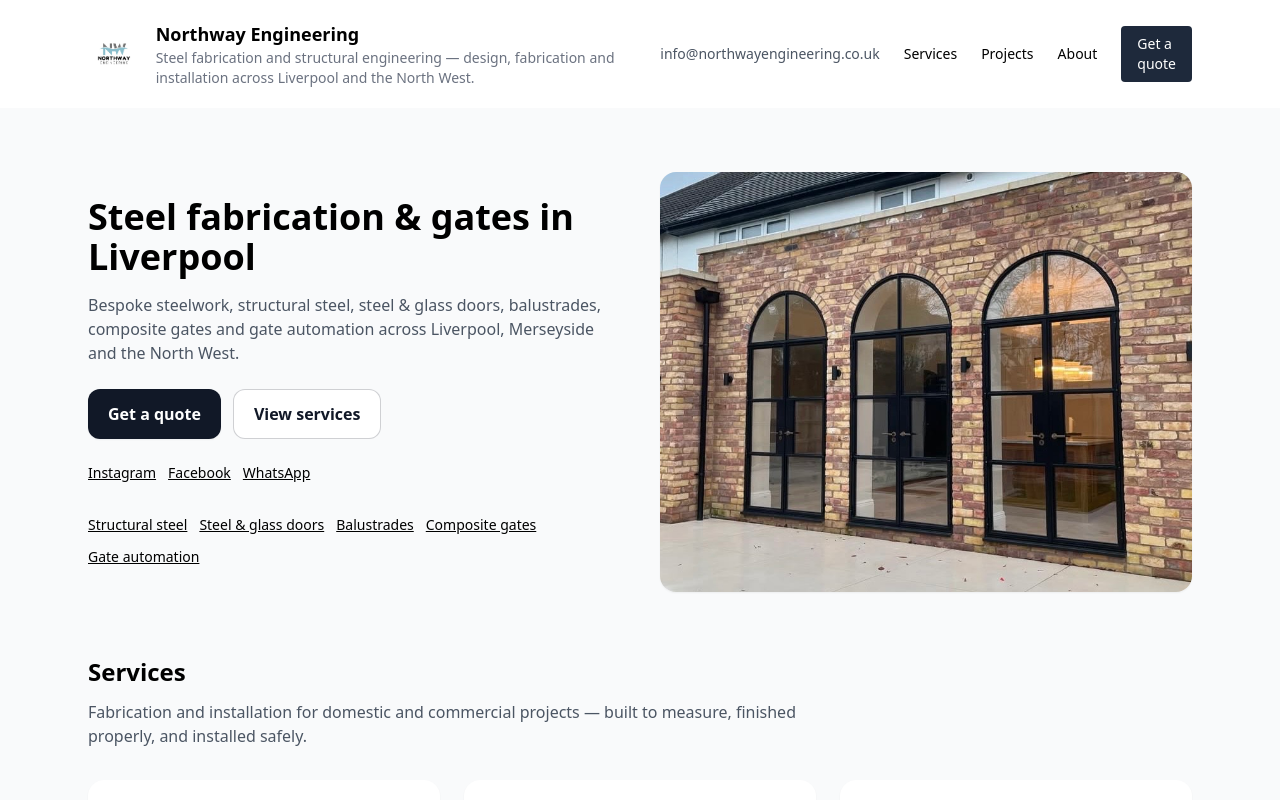
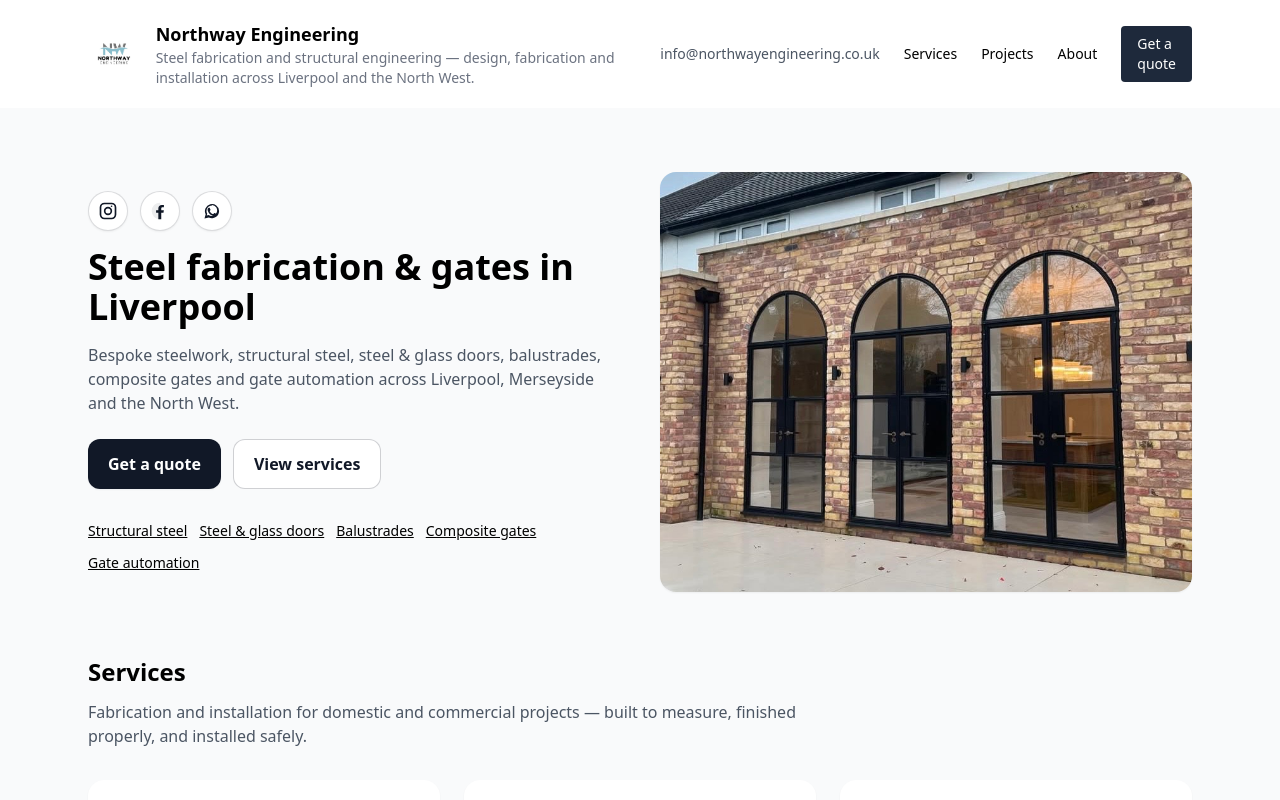
Before and after one commit to giuseppe101-arch/northway-engineering-site2, a Next.js app: page / in a window 1280 px wide. Shown: the top 800 px of the page. Built offline with nearby package versions, Linux system fonts and the light colour scheme.

Commit message:
Update index.jsx

```diff
--- a/pages/index.jsx
+++ b/pages/index.jsx
@@ -100,6 +100,28 @@ export default function HomePage() {
     },
   };
 
+  const IconInstagram = (props) => (
+    <svg viewBox="0 0 24 24" aria-hidden="true" {...props}>
+      <path d="M7.75 2h8.5A5.75 5.75 0 0 1 22 7.75v8.5A5.75 5.75 0 0 1 16.25 22h-8.5A5.75 5.75 0 0 1 2 16.25v-8.5A5.75 5.75 0 0 1 7.75 2Zm0 2A3.75 3.75 0 0 0 4 7.75v8.5A3.75 3.75 0 0 0 7.75 20h8.5A3.75 3.75 0 0 0 20 16.25v-8.5A3.75 3.75 0 0 0 16.25 4h-8.5Z" />
+      <path d="M12 7a5 5 0 1 1 0 10 5 5 0 0 1 0-10Zm0 2a3 3 0 1 0 0 6 3 3 0 0 0 0-6Z" />
+      <path d="M17.25 6.25a1 1 0 1 1-2 0 1 1 0 0 1 2 0Z" />
+    </svg>
+  );
+
+  const IconFacebook = (props) => (
+    <svg viewBox="0 0 24 24" aria-hidden="true" {...props}>
+      <path d="M13.5 22v-8h2.7l.4-3h-3.1V9.1c0-.9.3-1.6 1.7-1.6H16.7V4.8c-.3 0-1.3-.1-2.5-.1-2.5 0-4.2 1.5-4.2 4.4V11H7.3v3H10v8h3.5Z" />
+      <path d="M12 2a10 10 0 1 0 0 20h.2V2H12Z" opacity=".08" />
+    </svg>
+  );
+
+  const IconWhatsApp = (props) => (
+    <svg viewBox="0 0 24 24" aria-hidden="true" {...props}>
+      <path d="M20.5 11.9A8.5 8.5 0 0 1 8.2 19.7L3 21l1.4-5A8.5 8.5 0 1 1 20.5 11.9Zm-8.5-6.6a6.6 6.6 0 0 0-5.7 9.9l-.6 2.2 2.2-.6a6.6 6.6 0 1 0 4.1-12.1Z" />
+      <path d="M9.4 8.4c-.2-.4-.4-.4-.6-.4h-.5c-.2 0-.5.1-.7.4-.2.3-.9.9-.9 2.2 0 1.3.9 2.6 1 2.8.1.2 1.8 2.9 4.4 3.9 2.1.8 2.6.6 3 .6.5-.1 1.6-.6 1.8-1.2.2-.6.2-1.1.1-1.2-.1-.1-.3-.2-.6-.4l-1.4-.7c-.2-.1-.4-.1-.6.2-.2.3-.7.7-.8.9-.1.2-.3.2-.6.1-.3-.1-1.2-.4-2.2-1.3-.8-.7-1.3-1.6-1.5-1.9-.1-.3 0-.4.1-.5l.4-.5c.1-.1.2-.3.3-.5.1-.2.1-.4 0-.6l-.6-1.4Z" />
+    </svg>
+  );
+
   return (
     <>
       <Head>
@@ -126,6 +148,36 @@ export default function HomePage() {
         <section className="max-w-6xl mx-auto px-6 py-16">
           <div className="grid gap-10 md:grid-cols-2 items-center">
             <div>
+              <div className="flex items-center gap-3 mb-4">
+                <a
+                  href={INSTAGRAM_URL}
+                  target="_blank"
+                  rel="noopener noreferrer"
+                  aria-label="Northway Engineering on Instagram"
+                  className="inline-flex items-center justify-center w-10 h-10 rounded-full bg-white border border-gray-900/15 shadow-sm hover:shadow transition"
+                >
+                  <IconInstagram className="w-5 h-5 fill-gray-900" />
+                </a>
+                <a
+                  href={FACEBOOK_URL}
+                  target="_blank"
+                  rel="noopener noreferrer"
+                  aria-label="Northway Engineering on Facebook"
+                  className="inline-flex items-center justify-center w-10 h-10 rounded-full bg-white border border-gray-900/15 shadow-sm hover:shadow transition"
+                >
+                  <IconFacebook className="w-5 h-5 fill-gray-900" />
+                </a>
+                <a
+                  href={WHATSAPP_URL}
+                  target="_blank"
+                  rel="noopener noreferrer"
+                  aria-label="Message Northway Engineering on WhatsApp"
+                  className="inline-flex items-center justify-center w-10 h-10 rounded-full bg-white border border-gray-900/15 shadow-sm hover:shadow transition"
+                >
+                  <IconWhatsApp className="w-5 h-5 fill-gray-900" />
+                </a>
+              </div>
+
               <h1 className="text-4xl font-bold">
                 Steel fabrication &amp; gates in Liverpool
               </h1>
@@ -147,33 +199,6 @@ export default function HomePage() {
                   className="inline-flex items-center justify-center rounded-xl border border-gray-900/20 bg-white text-gray-900 px-5 py-3 font-semibold"
                 >
                   View services
-                </a>
-              </div>
-
-              <div className="mt-6 flex flex-wrap gap-3 text-sm">
-                <a
-                  href={INSTAGRAM_URL}
-                  target="_blank"
-                  rel="noopener noreferrer"
-                  className="underline"
-                >
-                  Instagram
-                </a>
-                <a
-                  href={FACEBOOK_URL}
-                  target="_blank"
-                  rel="noopener noreferrer"
-                  className="underline"
-                >
-                  Facebook
-                </a>
-                <a
-                  href={WHATSAPP_URL}
-                  target="_blank"
-                  rel="noopener noreferrer"
-                  className="underline"
-                >
-                  WhatsApp
                 </a>
               </div>
 
```
